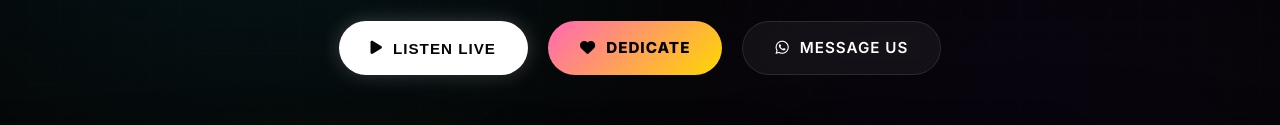
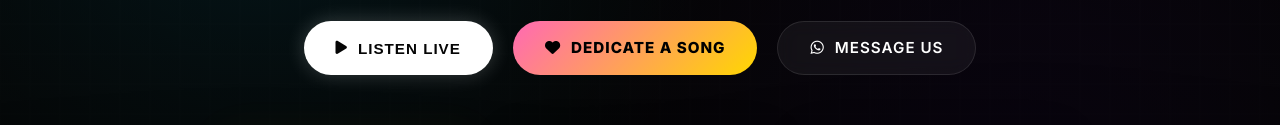
Before and after one commit to fmhellomachi/hellomachifm, a plain HTML site: page index.html in a window 1280 px wide. Shown: the part 366-491 px from the top of the page. Drawn offline with nearby package versions, Linux system fonts and the light colour scheme; no server answers.

Commit message:
Add files via upload

```diff
--- a/index.html
+++ b/index.html
@@ -43,7 +43,7 @@
                 <p class="hero-subtitle" id="hero-subtitle">Your exclusive destination for the finest Tamil hits.</p>
                 <div class="hero-actions">
                     <button class="btn btn-primary btn-glow" id="play-hero-btn"><i class="fa-solid fa-play"></i> LISTEN LIVE</button>
-                    <a href="dedicate.html" class="btn btn-primary" style="background: linear-gradient(135deg, #FF69B4 0%, #FFD700 100%); border: none; color: #000; font-weight: 800;"><i class="fa-solid fa-heart"></i> DEDICATE</a>
+                    <a href="dedicate.html" class="btn btn-primary" style="background: linear-gradient(135deg, #FF69B4 0%, #FFD700 100%); border: none; color: #000; font-weight: 800;"><i class="fa-solid fa-heart"></i> DEDICATE A SONG</a>
                     <a href="https://wa.me/919092363433" target="_blank" class="btn btn-secondary"><i class="fa-brands fa-whatsapp"></i> MESSAGE US</a>
                 </div>
 
```
